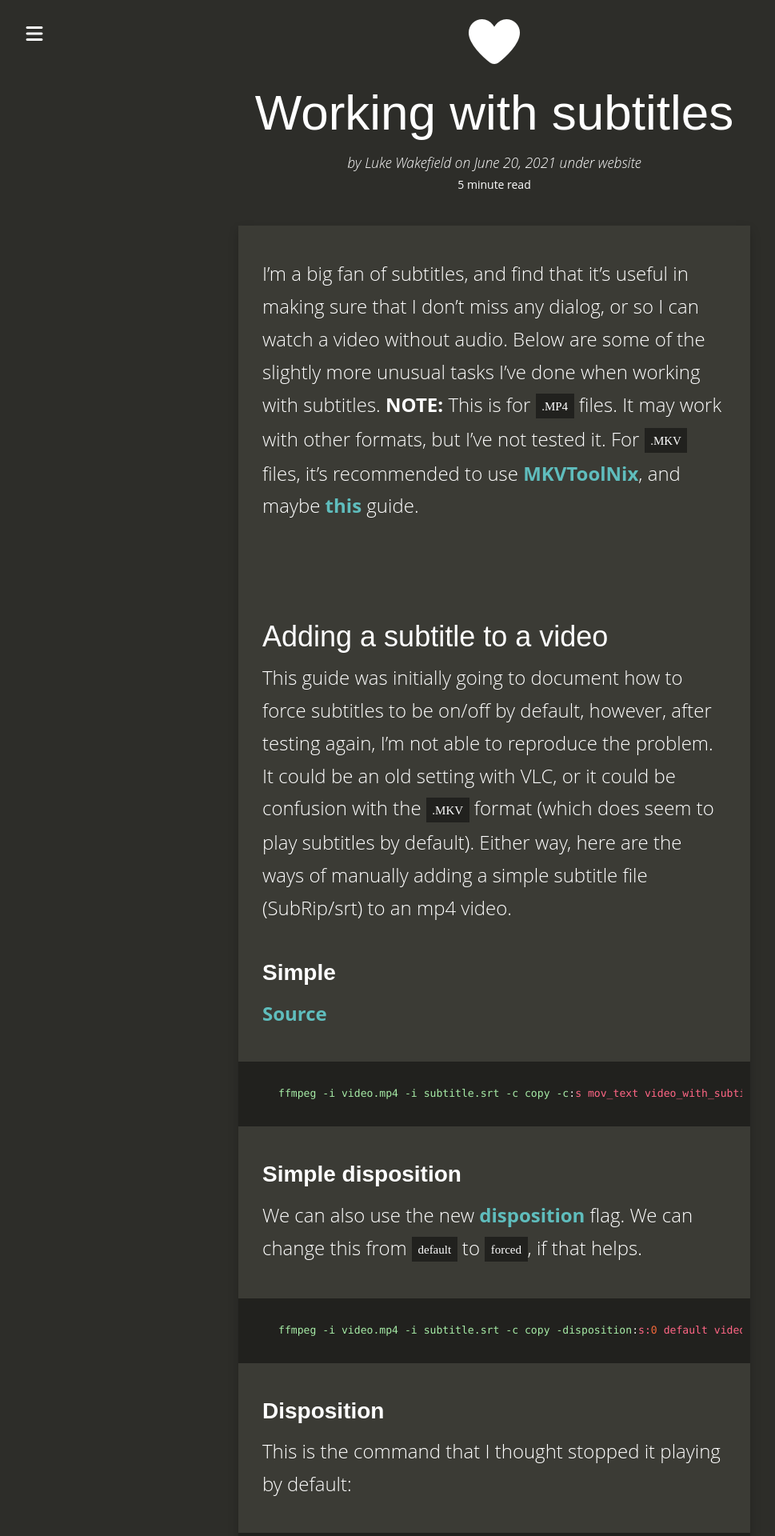
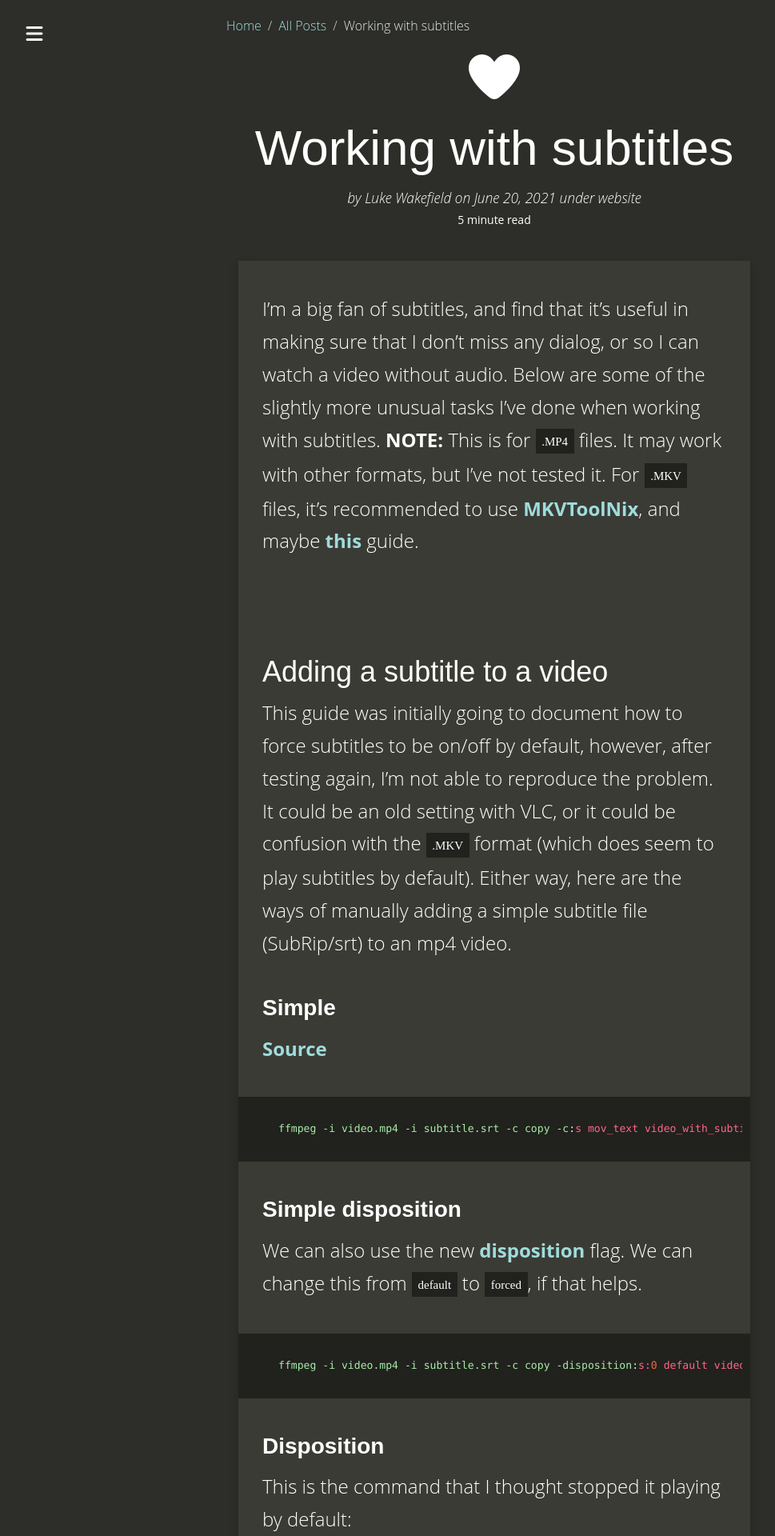
Before and after one commit to lukahn/lukahn.github.io, a Jekyll site: the page built from _posts/2021-06-20-working_with_subtitles.md, in a window 1280 px wide. Shown: the top 1920 px of the page at 80% size, without its empty margins (22-991 px from the left). Built offline with Jekyll 4.4.1, drawn with Linux system fonts in a browser that asks for light colours.

Commit message:
Updated accessibility features to be AA/AAA compliant.

```diff
--- a/404.html
+++ b/404.html
@@ -29,7 +29,7 @@
   <div class="content-panel related">
     {% for post in site.posts limit:1 %}
       <div class="related-header">
-        <a href="{{ site.baseurl }}{{ post.url }}">Suggested Article</a>
+        <a href="{{ site.baseurl }}{{ post.url }}" aria-label="Suggested Article: {{ post.title }}">Suggested Article</a>
       </div>
       <div class="title">
         <a href="{{ site.baseurl }}{{ post.url }}">{{ post.title }}</a>
@@ -40,7 +40,7 @@
          {% else %}
           {{ post.excerpt | strip_html | truncatewords:30 }}
          {% endif %}
-        <a href="{{ site.baseurl }}{{ post.url }}">Continue Reading</a>
+        <a href="{{ site.baseurl }}{{ post.url }}" aria-label="Continue Reading: {{ post.title }}">Continue Reading</a>
       </div>
     {% endfor %}
   </div>
--- a/_includes/footer.html
+++ b/_includes/footer.html
@@ -1,8 +1,13 @@
-<div class="footer clearfix">
-  <div class="col-md-6">
+<div class="footer">
+  <div class="footer-item">
     {{ site.footer_left }}
   </div>
-  <div class="col-md-6">
+  <div class="footer-badge">
+    <a href="https://www.w3.org/WAI/WCAG22/Conformance/">
+      <img src="{{ site.baseurl }}/images/wcag22AA.png" alt="WCAG 2.2 Level AA conformance badge" width="128" height="45" loading="lazy" decoding="async" />
+    </a>
+  </div>
+  <div class="footer-item">
     {{ site.footer_right }}
   </div>
 </div>
--- a/_layouts/home.html
+++ b/_layouts/home.html
@@ -35,7 +35,7 @@
 
                   {% endfor %}
                   <li>
-                      <small><i><a href="{{ site.baseurl }}/posts/">more...</a></i></small>
+                      <small><i><a href="{{ site.baseurl }}/posts/" aria-label="More posts">more...</a></i></small>
                   </li>
               </ul>
 
--- a/_layouts/post.html
+++ b/_layouts/post.html
@@ -11,6 +11,14 @@
 
 <div class="container-fluid single">
   <div class="row">
+
+    <nav class="breadcrumb" aria-label="Breadcrumb">
+      <ol>
+        <li><a href="{{ site.baseurl }}/">Home</a></li>
+        <li><a href="{{ site.baseurl }}/posts/">All Posts</a></li>
+        <li aria-current="page">{{ page.title }}</li>
+      </ol>
+    </nav>
 
     <div itemscope itemtype="http://schema.org/Article" class="col-md-12 article">
       {% if site.data.thumbnail[page.thumbnail] %}
@@ -124,7 +132,7 @@
       <div class="content-panel related clearfix">
         {% for post in site.related_posts limit:1 %}
         <div class="related-header">
-          <a href="{{ site.baseurl }}{{ post.url }}">Read More</a>
+          <a href="{{ site.baseurl }}{{ post.url }}" aria-label="Read More: {{ post.title }}">Read More</a>
         </div>
           <div class="title">
             <a href="{{ site.baseurl }}{{ post.url }}">{{ post.title }}</a>
@@ -135,7 +143,7 @@
              {% else %}
               {{ post.excerpt | strip_html | truncatewords:30 }}
              {% endif %}
-            <a href="{{ site.baseurl }}{{ post.url }}">Continue Reading</a>
+            <a href="{{ site.baseurl }}{{ post.url }}" aria-label="Continue Reading: {{ post.title }}">Continue Reading</a>
           </div>
         {% endfor %}
         <hr />
--- a/css/style.scss
+++ b/css/style.scss
@@ -21,9 +21,9 @@
 $darker:         #21211E;
 $dark:           #2D2D29;
 $medium:         #3B3B35;
-$light-medium:   #A9A9A9;
+$light-medium:   #D0D0D0;
 $dark-blue:      #215A6D;
-$light-blue:     #5FBDBD;
+$light-blue:     #9FDCDC;
 $green:          #92C7A3;
 $light:          #DFECE6;
 $white:          #FFFFFF;
@@ -128,6 +128,10 @@
 	padding: 10px;
 	background-color: $dark;
 	border: 0;
+	box-sizing: border-box;
+	min-width: 44px;
+	min-height: 44px;
+	text-align: center;
 	z-index: 100;
 	@media (min-width: $screen-sm-min) {
 		top: 20px;
@@ -179,7 +183,10 @@
 			}
 
 			a {
-				display: block;
+				display: flex;
+				align-items: center;
+				box-sizing: border-box;
+				min-height: 44px;
 				padding: 10px 10px 10px 0;
 			}
 		}
@@ -224,6 +231,9 @@
 	line-height: 1;
 	cursor: pointer;
 	padding: 0 4px;
+	box-sizing: border-box;
+	min-width: 44px;
+	min-height: 44px;
 
 	&:hover {
 		color: $light-blue;
@@ -269,6 +279,16 @@
 			padding-left: 10px;
 			padding-right: 10px;
 		}
+	}
+
+	a {
+		display: inline-block;
+		box-sizing: border-box;
+		min-width: 44px;
+		min-height: 44px;
+		line-height: 44px;
+		text-align: center;
+		vertical-align: middle;
 	}
 
 	.fa {
@@ -916,6 +936,11 @@
 	max-width: 700px;
 	margin-left: auto;
 	margin-right: auto;
+	display: flex;
+	align-items: center;
+	justify-content: space-between;
+	flex-wrap: wrap;
+	gap: 12px;
 
 	.fa-heart {
 		color: $red;
@@ -926,6 +951,26 @@
 		text-align: center;
 		margin-top: 20px;
 		margin-bottom: 20px;
+	}
+
+	.footer-item {
+		flex: 1 1 200px;
+	}
+
+	.footer-badge {
+		margin-top: 20px;
+		margin-bottom: 20px;
+
+		a {
+			display: inline-block;
+			line-height: 0;
+		}
+
+		img {
+			display: block;
+			width: 128px;
+			height: auto;
+		}
 	}
 }
 
@@ -1012,6 +1057,41 @@
 	}
 }
 
+.breadcrumb {
+	margin: 20px auto 0;
+	max-width: 700px;
+	padding: 0 15px;
+
+	ol {
+		list-style: none;
+		padding: 0;
+		margin: 0;
+		display: flex;
+		flex-wrap: wrap;
+		align-items: center;
+		gap: 8px;
+	}
+
+	li {
+		display: flex;
+		align-items: center;
+		gap: 8px;
+	}
+
+	li + li::before {
+		content: "/";
+		color: $light-medium;
+	}
+
+	a {
+		color: $light-blue;
+	}
+
+	[aria-current="page"] {
+		color: $light;
+	}
+}
+
 @media (prefers-reduced-motion: reduce) {
 	*,
 	*::before,
```
Also changed, not shown: images/wcag22AA.png (added).
